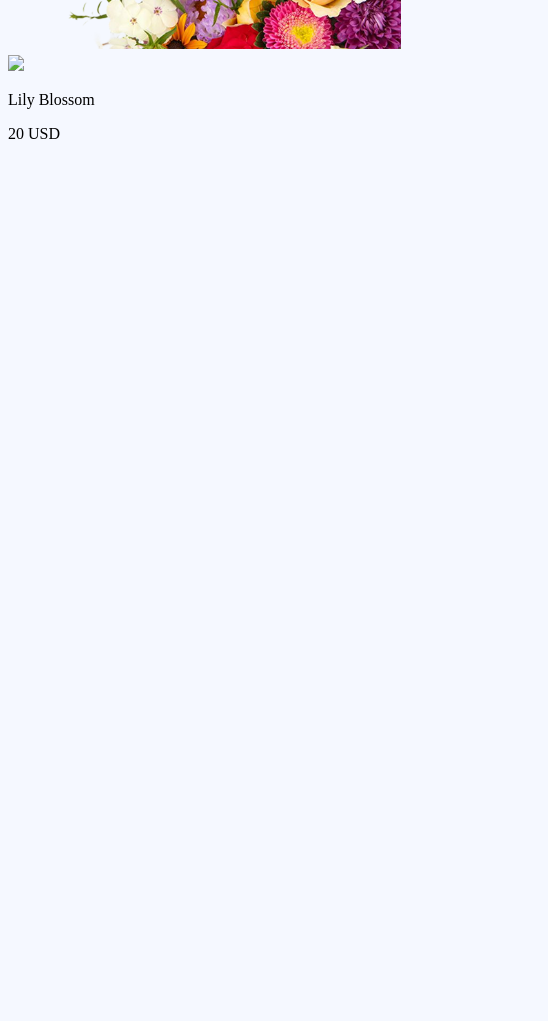
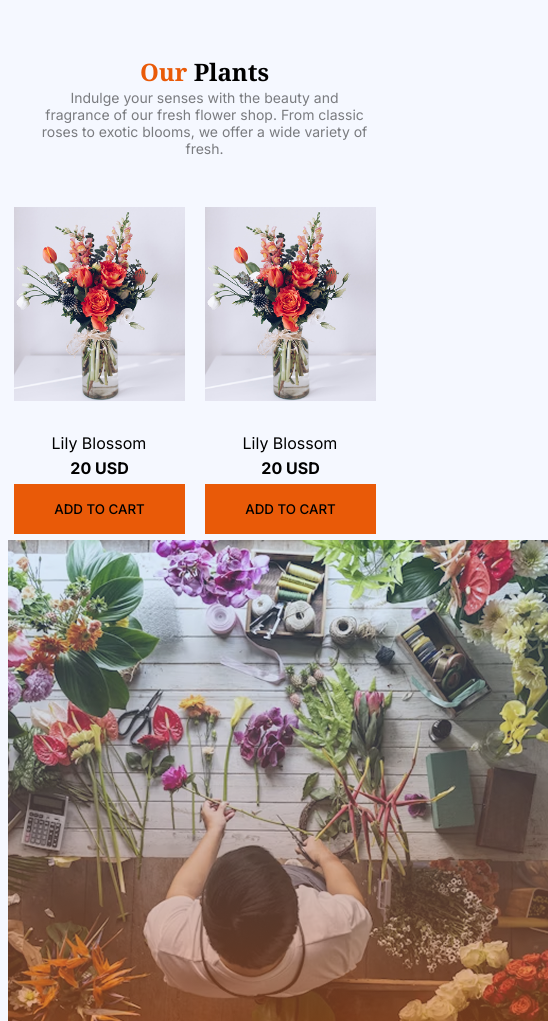
Before and after one commit to FarhaanLabib/responsive-flower-shop, a plain HTML site: page index.html in a window 390 px wide. Shown: the part 547-1568 px from the top of the page, 548 px wide, since content can reach past the window. Before the commit the page ends 844 px from the top, so only its background shows below. Drawn offline with Linux system fonts and the light colour scheme.

Commit message:
added our plants section + optimized for mobile

```diff
--- a/index.html
+++ b/index.html
@@ -16,14 +16,14 @@
     <header>
         <div class="headup">
             <div>
-                <img class="mlogo" src="/assets/logo.png">
+                <img class="mlogo" src="./assets/logo.png">
             </div>
             <div>
                 <ul id="headlist">
                     <li class="li1">Home</li>
                     <li class="li2">Shop</li>
                     <li class="li3">About us</li>
-                    <li class="li4"><img src="/assets/Shopping_Cart_Icon_PNG_Clipart.png">Cart ($56)</li>
+                    <li class="li4"><img src="./assets/Shopping_Cart_Icon_PNG_Clipart.png">Cart ($56)</li>
                 </ul>
 
             </div>
@@ -44,8 +44,49 @@
         </div>
     </header>
     <main>
-        <div class="plants">
-            <div class="plants-info"><img src="/assets/sample-flower-image.png>"><p>Lily Blossom</p><p>20 USD</p>
+        <div class="plant-design">
+            <div class="plantmain">
+                <div>
+                <span class="planthead" id="plantb">Our</span><span id="plantb"> Plants</span>
+                </div>
+                <p class="plantpara inter-regular">Indulge your senses with the beauty and fragrance of our fresh flower shop. From classic roses to exotic blooms, we offer a wide variety of fresh.</p>
+            </div>
+            <div class="plants">
+                    <div class="plants-info"><img src="./assets/sample-flower-image.png"><p>Lily Blossom</p><p class="price">20 USD</p>
+                    <button class="btn-primary">ADD TO CART</button></div>
+
+
+                    <div class="plants-info"><img src="./assets/sample-flower-image.png"><p>Lily Blossom</p><p class="price">20 USD</p>
+                    <button class="btn-primary">ADD TO CART</button></div>
+                    <div class="plants-info"><img src="./assets/sample-flower-image.png"><p>Lily Blossom</p><p class="price">20 USD</p>
+                    <button class="btn-primary">ADD TO CART</button></div>
+                    <div class="plants-info"><img src="./assets/sample-flower-image.png"><p>Lily Blossom</p><p class="price">20 USD</p>
+                    <button class="btn-primary">ADD TO CART</button></div>
+                    <div class="plants-info"><img src="./assets/sample-flower-image.png"><p>Lily Blossom</p><p class="price">20 USD</p>
+                    <button class="btn-primary">ADD TO CART</button></div>
+                    <div class="plants-info"><img src="./assets/sample-flower-image.png"><p>Lily Blossom</p><p class="price">20 USD</p>
+                    <button class="btn-primary">ADD TO CART</button></div>
+                    <div class="plants-info"><img src="./assets/sample-flower-image.png"><p>Lily Blossom</p><p class="price">20 USD</p>
+                    <button class="btn-primary">ADD TO CART</button></div>
+                    <div class="plants-info"><img src="./assets/sample-flower-image.png"><p>Lily Blossom</p><p class="price">20 USD</p>
+                    <button class="btn-primary">ADD TO CART</button></div>
+            </div>
+        </div>
+        <div class="trusted">
+            <div>
+                <img class="timage" src="./assets/flower-store.png">
+                <img class="timage2" src="./assets/trusted-badge.png">
+            </div>
+            <div>
+                <h3 class="thead noto-sherif">Flower & Plants<br>Lover</h3>
+                <ul class="inter-regular">
+                    <li class="tlist">Indulge your senses with the beauty and fragrance of our fresh flower shop. From classic roses to exotic blooms, we offer a wide variety of fresh.</li>
+                    <li class="tlist">Indulge your senses with the beauty and fragrance of our fresh flower shop. From classic roses to exotic blooms, we offer a wide variety of fresh.</li>
+                    <li class="tlist">Indulge your senses with the beauty and fragrance of our fresh flower shop. From classic roses to exotic blooms, we offer a wide variety of fresh.</li>
+                </ul>
+
+            </div>
+
 
         </div>
 
--- a/style.css
+++ b/style.css
@@ -77,7 +77,7 @@ body{
     width: 35.6rem;
 }
 
-.upin, .upin2{
+.upin, .upin2, .planthead{
     color:rgba(233, 90, 8, 1) ;
 }
 .headart{
@@ -89,7 +89,76 @@ body{
 .itext{
     display: none;
 }
+/*body things*/
 
+.plants{
+    display: grid;
+    grid-template-columns: repeat(4, 1fr);
+    gap: 20px;
+    margin: 0 auto;
+    height: 999.88px;
+    width: 1140px;
+
+
+}
+.plants-info{
+    display: grid;
+    align-items: center;
+    justify-items: center;
+    font-family: "Inter", sans-serif;
+    font-size: 22px;
+
+}
+.plants img{
+    height: 332.94px;
+    width: 270px;
+}
+.price{
+    font-weight: 700;
+}
+.btn-primary{
+    width: 270px;
+    height: 50px;
+    background-color: #E95A08;
+    font-family: "Inter", sans-serif;
+    font-size: 16;
+    font-weight: 500;
+    border: none;
+}
+.plantmain{
+    display: grid;
+    align-items: center;
+    justify-items: center;
+    margin: 0 auto;
+    height: 138px;
+    width: 1140px;
+    margin-bottom: 100px;
+    margin-top: 120px;
+}
+#plantb{
+    font-family: "Noto Serif", serif;
+    font-size: 50px;
+    font-weight: 700;
+}
+.plantpara{
+    font-size: 22px;
+    color: rgba(0, 0, 0, 0.5);
+
+
+}
+/*trust corner*/
+.timage{
+    width: 540px;
+    height: 597px;
+}
+.timage2{
+    height: 285px;
+    width: 285px;
+}
+.thead{
+    font-size: 50px;
+    font-weight: 700;
+}
 @media screen and (max-width: 430px){
     .li1, .li2, .li3, .headart{
         display: none;
@@ -104,7 +173,7 @@ body{
     .headinfo{
         grid-template-columns: repeat(1, 1fr);
         align-items: center;
-        flex-direction: column-reverse;
+
         width: 393.18px;
 
 
@@ -116,10 +185,11 @@ body{
 
     }
     .uptext{
+        order: 2;
         font-size: 24px;
         height: 147px;
         width: 361px;
-        padding: 28px 16px 28px 16px;
+        padding: 28px 16px 65px 16px;
 
     }
 
@@ -136,8 +206,69 @@ body{
     }
     .headinfo img{
         height: 245px;
-        width: 100%;
+        width: 430px;
+    }
+    .plant-design{
+        justify-items: center;
+    }
+    .plantmain{
+        height: 117px;
+        width: 393px;
+        padding: 0px 0px 28px 0px;
+        margin: 0 auto;
+
+    }
+    .rplant{
+        font-size: 24px;
+    }
+    #plantb{
+        width: 393px;
+        height: 33px;
+        font-size: 24px;
+        margin-bottom: 16px;
+    }
+    .plantpara{
+        height: 68px;
+        width: 336px;
+        font-size: 14px;
+        text-align: center;
+        margin-top: 0px;
+
+    }
+    .plants{
+        grid-template-columns: repeat(2, 1fr);
+        gap: 20px;
+        margin: 0 auto;
+        height: 340.5px;
+        width: 362px;
+    }
+    .plants img{
+        height: 196.5px;
+        width: 171px;
+    }
+    .plants-info{
+        height: 340.5px;
+        width: 171px;
     }
 
+    .btn-primary{
+        height: 50px;
+        width: 171px;
+    }
+    .plants-info p{
+        height: 12px;
+        width: 96px;
+        font-size: 16px;
+        margin-bottom: 0px;
+    }
+    .price{
+        width: 59px;
+        height: 12px;
+        font-size: 16px;
+        margin-top: 0px;
+        text-align: center;
+
+
+    }
 
 }
```
